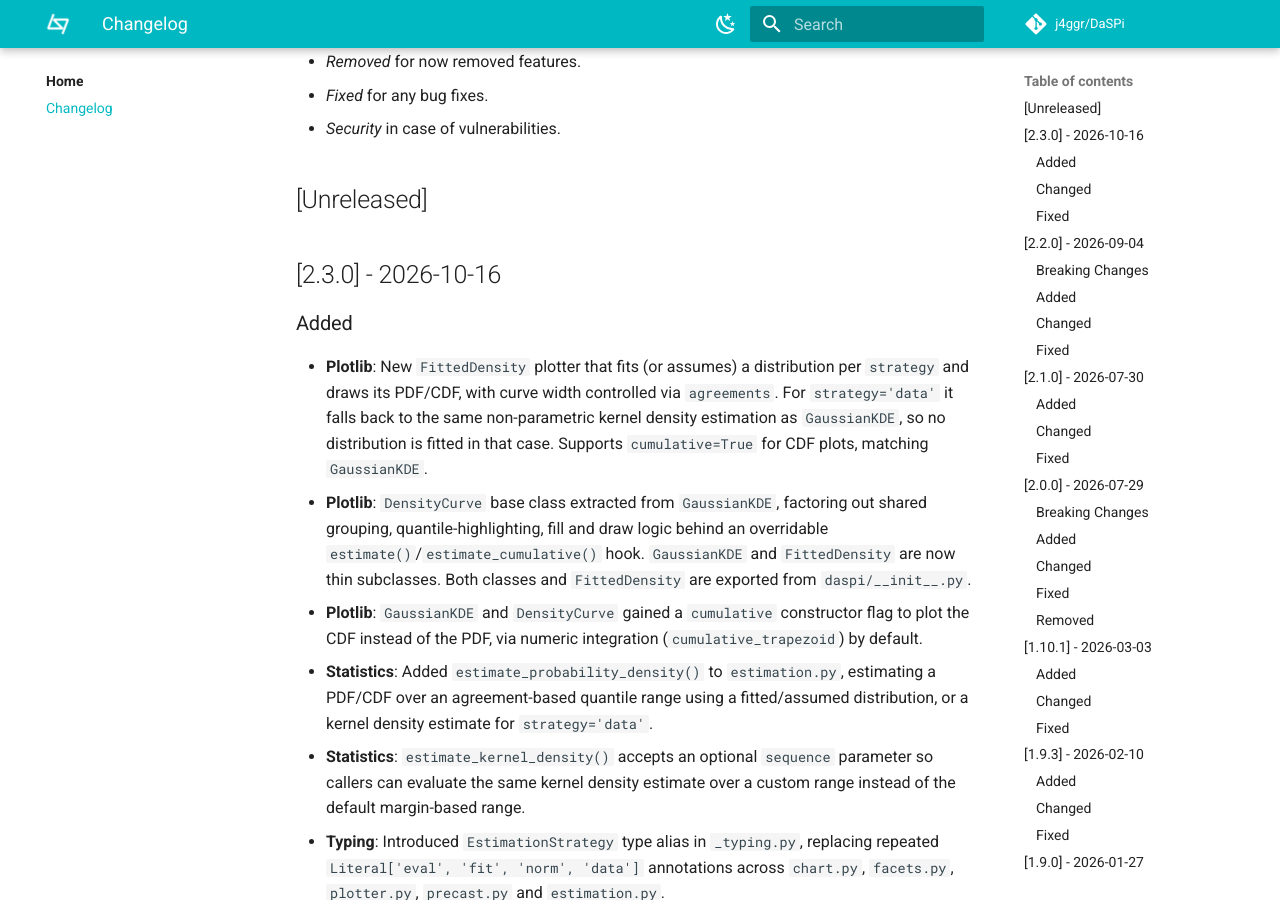
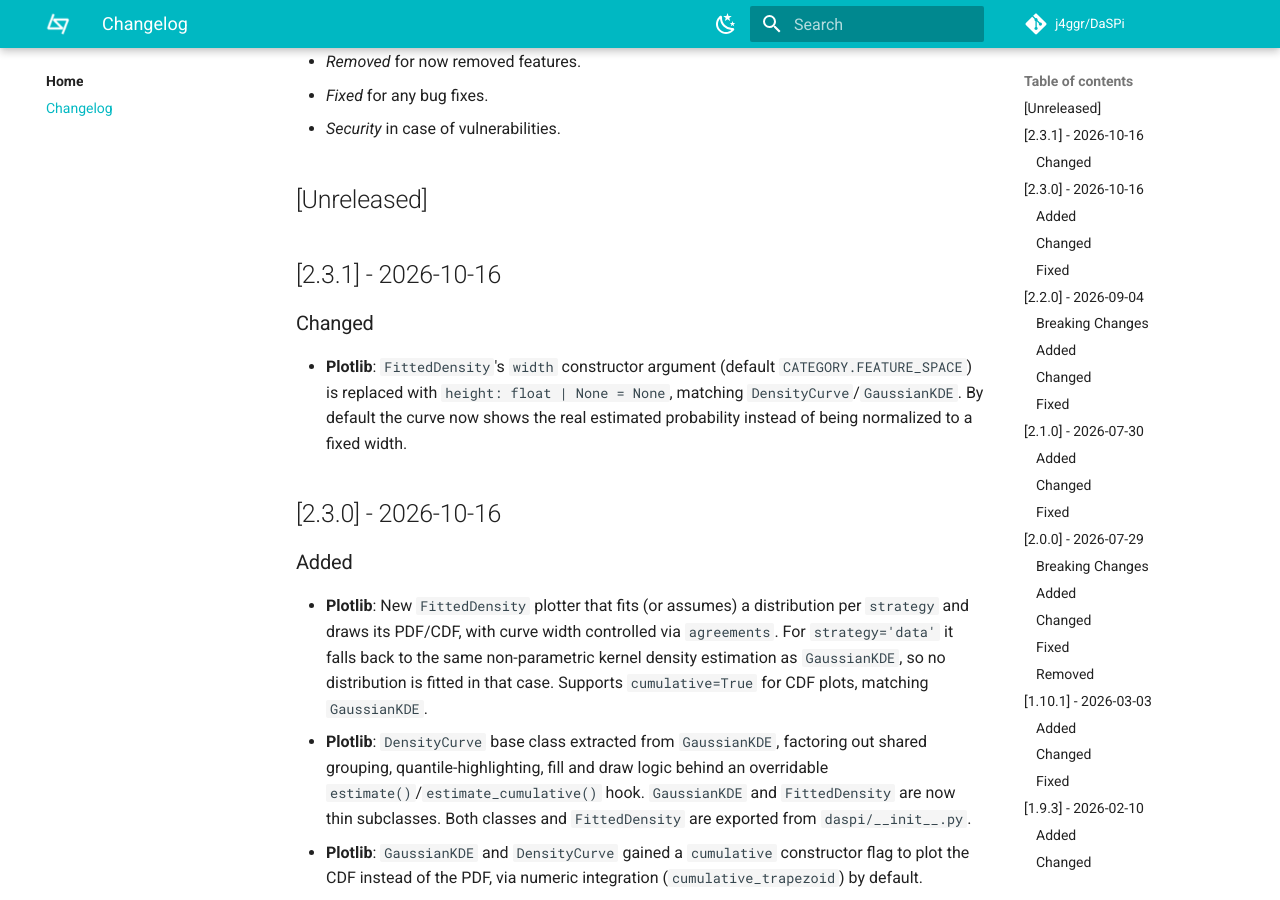
Before and after one commit to j4ggr/DaSPi, an MkDocs documentation site: the page built from docs/CHANGELOG.md, in a window 1280 px wide and 900 px high, scrolled down 404 px. Built offline with MkDocs 1.6.1 and Material for MkDocs 9.7.7, drawn with Linux system fonts in a browser that asks for light colours; comment, search, counter and statistics services are not loaded.

Commit message:
Release v2.3.1

```diff
--- a/docs/CHANGELOG.md
+++ b/docs/CHANGELOG.md
@@ -15,6 +15,12 @@ __Types of changes__:
 - _Security_ in case of vulnerabilities.
 
 ## [Unreleased]
+
+## [2.3.1] - 2026-10-16
+
+### Changed
+
+- **Plotlib**: `FittedDensity`'s `width` constructor argument (default `CATEGORY.FEATURE_SPACE`) is replaced with `height: float | None = None`, matching `DensityCurve`/`GaussianKDE`. By default the curve now shows the real estimated probability instead of being normalized to a fixed width.
 
 ## [2.3.0] - 2026-10-16
 
--- a/pyproject.toml
+++ b/pyproject.toml
@@ -1,6 +1,6 @@
 [project]
   name = "DaSPi"
-  version = "2.3.0"
+  version = "2.3.1"
   description = "Visualize and analyze your data with DaSPi. This package is designed for users who want to find relevant influencing factors in processes and validate improvements."
   authors = [
     {name = "Reto Jäggli", email = "reto@jaeggli.email"},]
```
